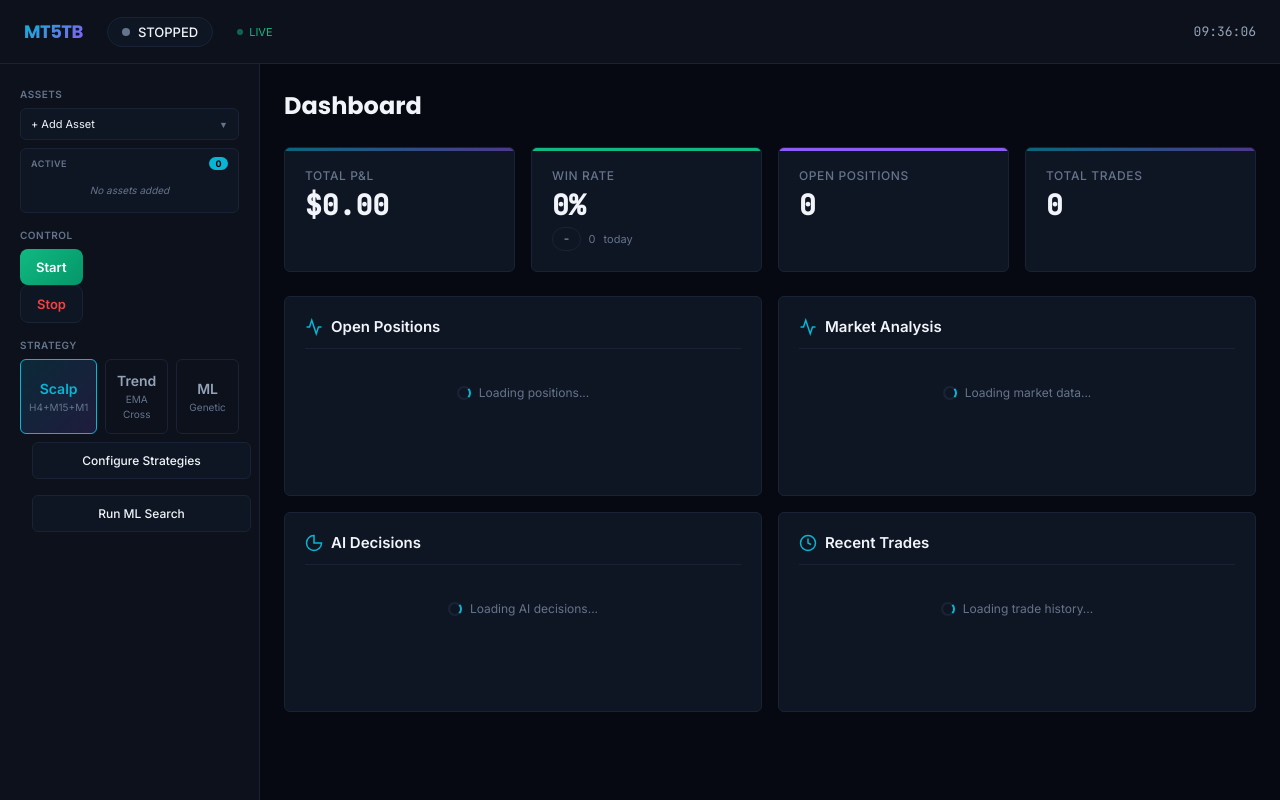
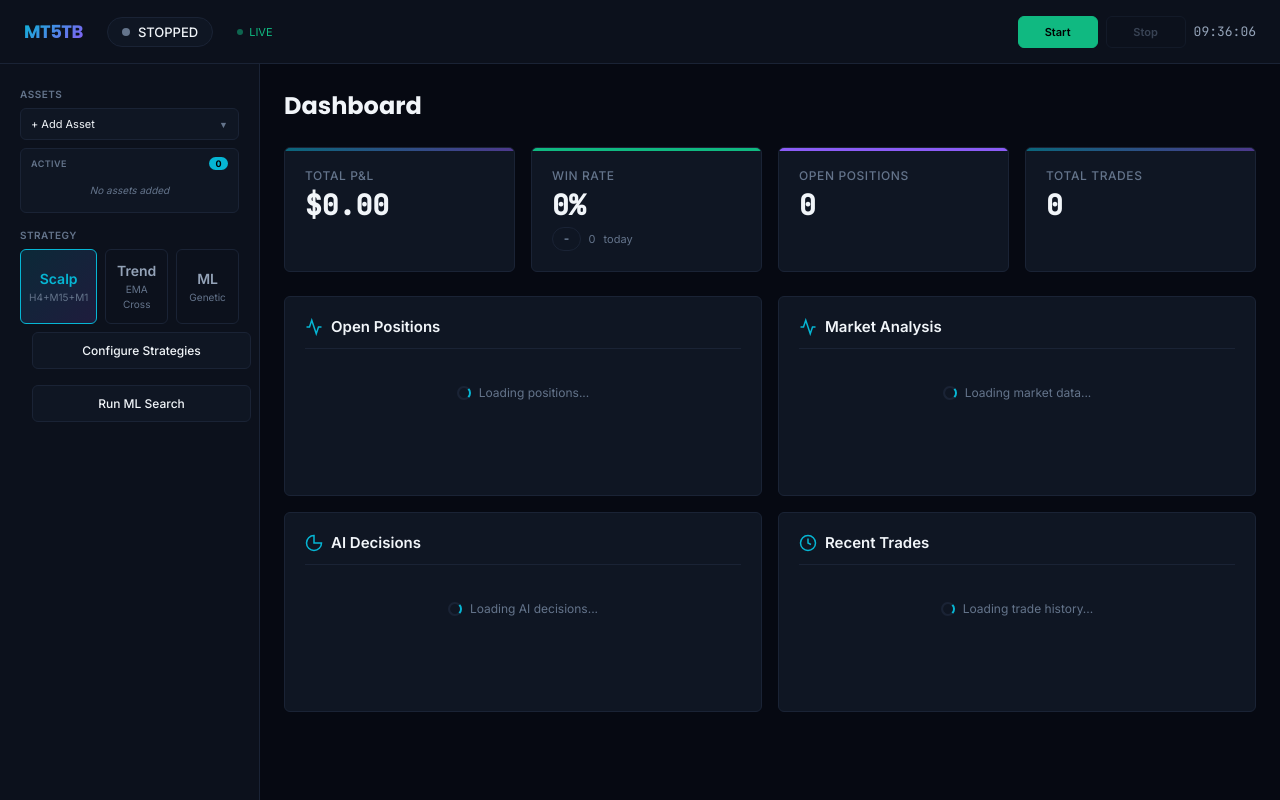
Before and after one commit to nadimkhan/mt5-trading-bot, a Flask app: page / in a window 1280 px wide. Run offline with Flask 3, Linux system fonts and the light colour scheme; parts of the project's set-up code (start-up, migrations or seed data) failed here and were passed over; some libraries are stand-ins or nearby versions.

Commit message:
UI: Move Start/Stop to header with smart enabled/disabled states, lighter asset symbol font

```diff
--- a/dashboard/templates/dashboard.html
+++ b/dashboard/templates/dashboard.html
@@ -86,7 +86,7 @@
         .asset-item { display: flex; justify-content: space-between; align-items: center; padding: 6px 10px; font-size: 11px; border-bottom: 1px solid var(--border-color); transition: background 0.15s; }
         .asset-item:last-child { border-bottom: none; }
         .asset-item:hover { background: var(--bg-card-hover); }
-        .asset-item .symbol { font-weight: 600; font-family: 'JetBrains Mono', monospace; }
+        .asset-item .symbol { font-weight: 400; font-family: 'JetBrains Mono', monospace; }
         .asset-item .desc { font-size: 9px; color: var(--text-muted); margin-left: 6px; }
         .asset-item button { padding: 3px 10px; font-size: 10px; font-weight: 600; border: none; border-radius: 4px; cursor: pointer; font-family: inherit; transition: all 0.2s; }
         .asset-item .btn-add { background: rgba(6, 182, 212, 0.15); color: var(--accent-cyan); border: 1px solid rgba(6, 182, 212, 0.3); }
@@ -111,9 +111,21 @@
         .strategy-selector { display: flex; gap: 8px; }
         .btn { flex: 1; padding: 10px 16px; border: none; border-radius: 8px; font-family: inherit; font-size: 13px; font-weight: 600; cursor: pointer; transition: all 0.2s; display: flex; align-items: center; justify-content: center; gap: 6px; }
         .btn-start { background: linear-gradient(135deg, var(--accent-green), #059669); color: #fff; }
-        .btn-start:hover { box-shadow: 0 4px 20px var(--accent-green-glow); transform: translateY(-1px); }
+        .btn-start:hover:not(:disabled) { box-shadow: 0 4px 20px var(--accent-green-glow); transform: translateY(-1px); }
+        .btn-start:disabled { background: var(--bg-secondary); color: var(--text-muted); cursor: not-allowed; opacity: 0.5; }
         .btn-stop { background: var(--bg-card); color: var(--accent-red); border: 1px solid var(--border-color); }
-        .btn-stop:hover { background: var(--accent-red); color: #fff; border-color: var(--accent-red); }
+        .btn-stop:hover:not(:disabled) { background: var(--accent-red); color: #fff; border-color: var(--accent-red); }
+        .btn-stop:disabled { background: var(--bg-secondary); color: var(--text-muted); border-color: var(--border-color); cursor: not-allowed; opacity: 0.5; }
+
+        /* Header control buttons (smaller) */
+        .header-controls { display: flex; gap: 8px; align-items: center; }
+        .header-btn { padding: 8px 16px; border: 1px solid var(--border-color); border-radius: 6px; font-family: inherit; font-size: 11px; font-weight: 600; cursor: pointer; transition: all 0.2s; min-width: 80px; }
+        .header-btn-start { background: var(--accent-green); color: #000; border-color: var(--accent-green); }
+        .header-btn-start:hover:not(:disabled) { background: #059669; box-shadow: 0 0 12px var(--accent-green-glow); }
+        .header-btn-start:disabled { background: var(--bg-secondary); color: var(--text-muted); border-color: var(--border-color); cursor: not-allowed; opacity: 0.5; }
+        .header-btn-stop { background: var(--bg-card); color: var(--accent-red); border-color: var(--border-color); }
+        .header-btn-stop:hover:not(:disabled) { background: var(--accent-red); color: #fff; border-color: var(--accent-red); }
+        .header-btn-stop:disabled { background: var(--bg-secondary); color: var(--text-muted); border-color: var(--border-color); cursor: not-allowed; opacity: 0.5; }
         .strategy-btn { flex: 1; padding: 12px 8px; border: 1px solid var(--border-color); border-radius: 6px; background: var(--bg-secondary); color: var(--text-secondary); font-family: inherit; font-size: 12px; font-weight: 600; cursor: pointer; transition: all 0.2s; text-align: center; }
         .strategy-btn:hover { border-color: var(--accent-cyan); color: var(--accent-cyan); }
         .strategy-btn.active { background: linear-gradient(135deg, rgba(6, 182, 212, 0.15), rgba(139, 92, 246, 0.15)); border-color: var(--accent-cyan); color: var(--accent-cyan); }
@@ -248,7 +260,11 @@
                 <div class="status-badge"><span class="status-dot" id="status-dot"></span><span id="engine-status">STOPPED</span></div>
                 <div class="live-indicator">LIVE</div>
             </div>
-            <div class="header-right"><div class="time-display" id="time-display">--:--:--</div></div>
+            <div class="header-controls">
+                <button class="header-btn header-btn-start" id="btn-start">Start</button>
+                <button class="header-btn header-btn-stop" id="btn-stop" disabled>Stop</button>
+                <div class="time-display" id="time-display">--:--:--</div>
+            </div>
         </header>
 
         <aside class="sidebar">
@@ -277,13 +293,6 @@
                 </div>
             </nav>
 
-            <nav class="nav-section">
-                <div class="nav-section-title">Control</div>
-                <div class="control-group">
-                    <button class="btn btn-start" id="btn-start">Start</button>
-                    <button class="btn btn-stop" id="btn-stop">Stop</button>
-                </div>
-            </nav>
             <nav class="nav-section">
                 <div class="nav-section-title">Strategy</div>
                 <div class="strategy-selector">
@@ -595,6 +604,27 @@
             else if (status === 'READY' || status === 'RUNNING') dot.classList.add('running');
             else if (status === 'ERROR') dot.classList.add('error');
             else dot.classList.add('ready');
+
+            // Enable/disable Start and Stop buttons based on engine state
+            const startBtn = document.getElementById('btn-start');
+            const stopBtn = document.getElementById('btn-stop');
+            const isRunning = ['INITIALIZING', 'READY', 'RUNNING'].includes(status);
+            if (isRunning) {
+                startBtn.disabled = true;
+                startBtn.textContent = 'Running';
+                stopBtn.disabled = false;
+                stopBtn.textContent = 'Stop';
+            } else if (status === 'ERROR') {
+                startBtn.disabled = false;
+                startBtn.textContent = 'Retry';
+                stopBtn.disabled = true;
+                stopBtn.textContent = 'Stop';
+            } else {
+                startBtn.disabled = false;
+                startBtn.textContent = 'Start';
+                stopBtn.disabled = true;
+                stopBtn.textContent = 'Stop';
+            }
         }
 
         function updateAnalytics(analytics) {
```
